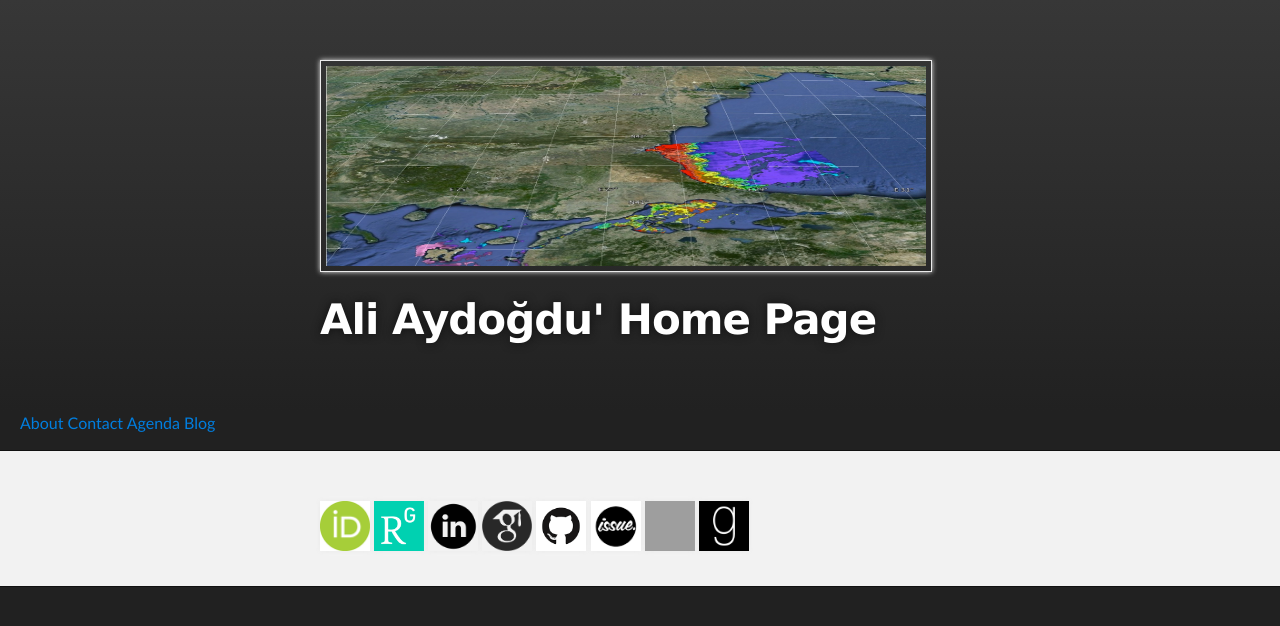
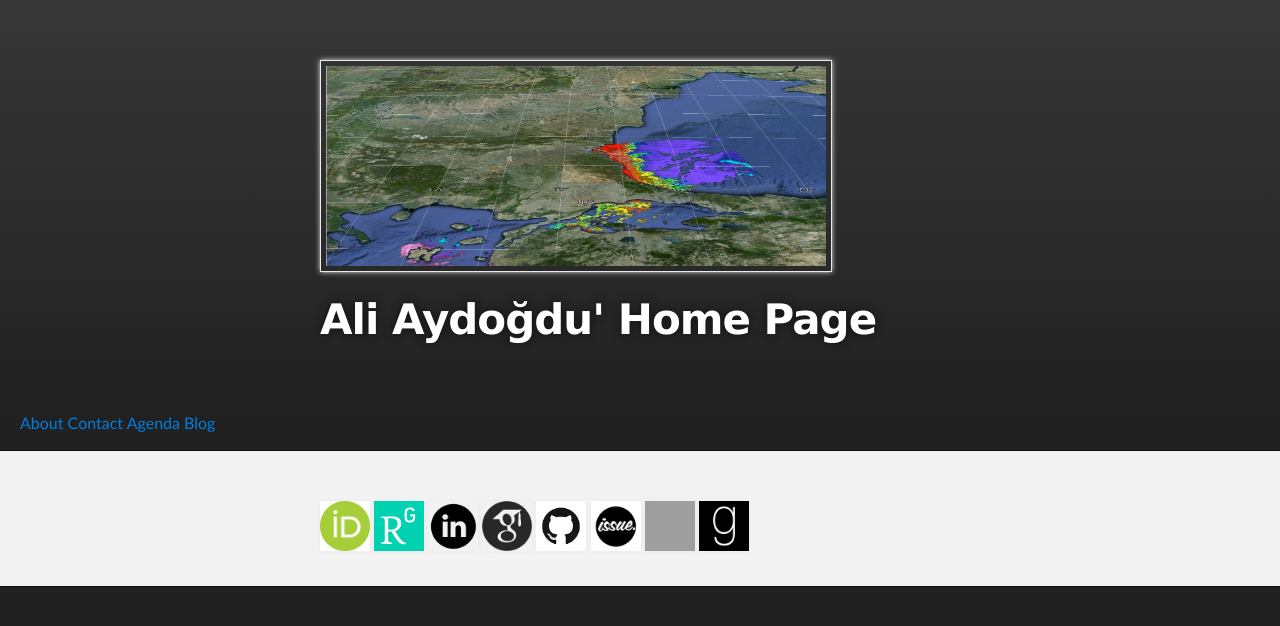
Before and after one commit to aydogduali/aydogduali.github.io, a Jekyll site: the page built from index.md, in a window 1280 px wide. Shown: the top 626 px of the page. Built offline with Jekyll 4.4.1, drawn with Linux system fonts in a browser that asks for light colours; the repository's description, which GitHub fills in, is left out; grey boxes are pictures that could not be loaded.

Commit message:
layout changed

```diff
--- a/_layouts/default.html
+++ b/_layouts/default.html
@@ -8,7 +8,7 @@
     color: black;
     margin: 80px 200px 0 200px;
     padding: 20px;
-    width: 1200px;
+    width: 1000px;
     height: 400px;
     overflow-y:auto;
     alignSelf:'center'
@@ -31,7 +31,7 @@
         <header class="inner">
 <!--          <a id="forkme_banner" href="{{ site.github.repository_url }}">View on GitHub</a> -->
 
-          <a id="header_image" href="http://aydogduali.github.io"><IMG SRC="/pics/chlo.jpg" ALT="Turkish Straits System" WIDTH=600px HEIGHT=200px></a>
+          <a id="header_image" href="http://aydogduali.github.io"><IMG SRC="/pics/chlo.jpg" ALT="Turkish Straits System" WIDTH=500px HEIGHT=200px></a>
           <h4 id="project_title">{{ site.title | default: site.github.repository_name }}</h4>
           <h2 id="project_tagline">{{ site.description | default: site.github.project_tagline }}</h2>
 
```
